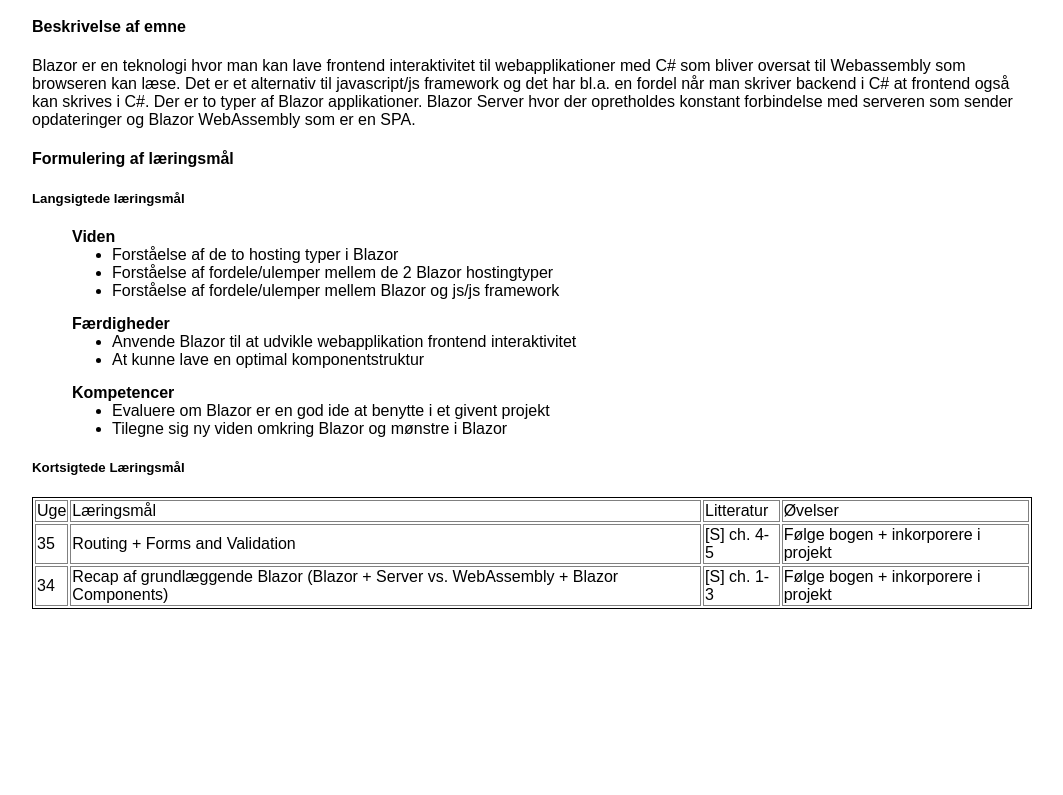
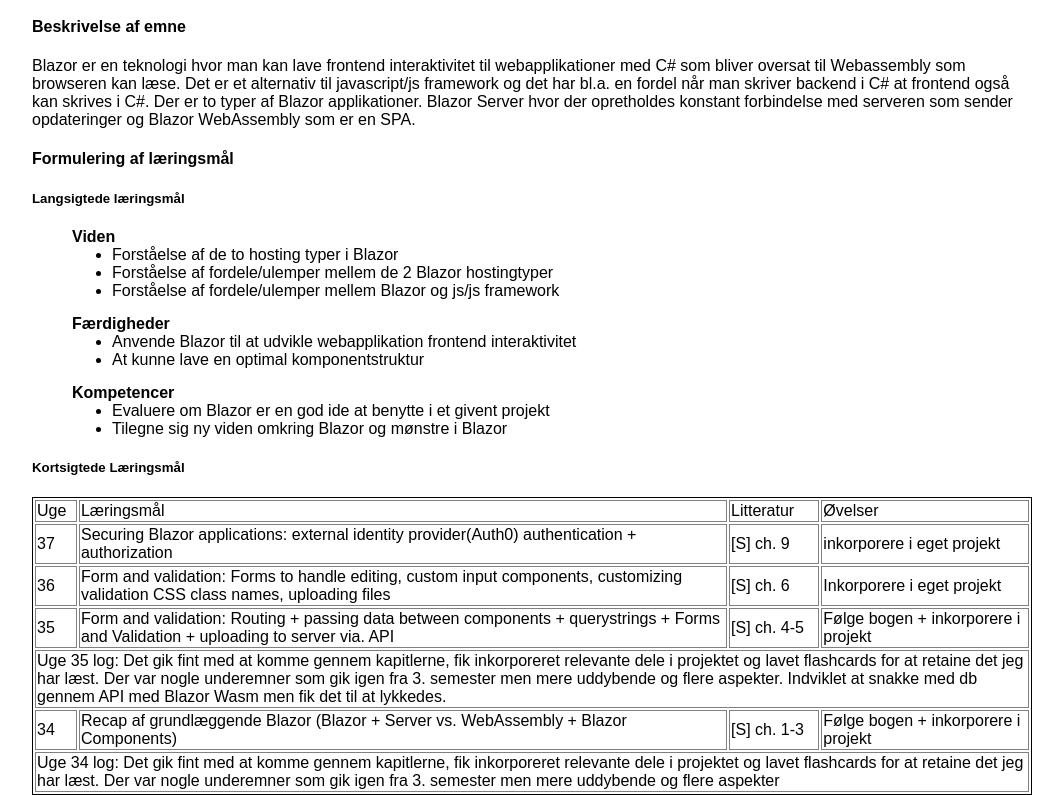
Before and after one commit to rarosenorn/rarosenorn.github.io, a plain HTML site: page blazor.html in a window 1280 px wide. Shown: the part 315-1110 px from the top of the page, without its empty margins (108-1171 px from the left). Before the commit the page ends 924 px from the top, so only its background shows below. Drawn offline with Linux system fonts and the light colour scheme.

Commit message:
updatering for uge 3+4 + algo læringsmål

```diff
--- a/blazor.html
+++ b/blazor.html
@@ -71,10 +71,27 @@
             </thead>
             <tbody>
                 <tr>
+                    <td>37</td>
+                    <td>Securing Blazor applications: external identity provider(Auth0) authentication + authorization</td>
+                    <td>[S] ch. 9</td>
+                    <td>inkorporere i eget projekt</td>
+                </tr>
+                <tr>
+                    <td>36</td>
+                    <td>Form and validation: Forms to handle editing, custom input components, customizing validation CSS class names, uploading files</td>
+                    <td>[S] ch. 6</td>
+                    <td>Inkorporere i eget projekt</td>
+                </tr>
+                <tr>
                     <td>35</td>
-                    <td>Routing + Forms and Validation</td>
+                    <td>Form and validation: Routing + passing data between components + querystrings + Forms and Validation + uploading to server via. API</td>
                     <td>[S] ch. 4-5</td>
                     <td>Følge bogen + inkorporere i projekt</td>
+                </tr>
+                <tr>
+                    <td colspan="4">Uge 35 log: Det gik fint med at komme gennem kapitlerne, fik inkorporeret relevante dele i projektet og
+                        lavet flashcards for at retaine det jeg har læst. Der var nogle underemner som gik igen fra 3. semester men mere uddybende
+                        og flere aspekter. Indviklet at snakke med db gennem API med Blazor Wasm men fik det til at lykkedes.</td>
                 </tr>
                 <tr>
                     <td>34</td>
@@ -82,6 +99,11 @@
                     <td>[S] ch. 1-3 </td>
                     <td>Følge bogen + inkorporere i projekt</td>
                 </tr>
+                <tr>
+                    <td colspan="4">Uge 34 log: Det gik fint med at komme gennem kapitlerne, fik inkorporeret relevante dele i projektet og
+                        lavet flashcards for at retaine det jeg har læst. Der var nogle underemner som gik igen fra 3. semester men mere uddybende
+                        og flere aspekter</td>
+                </tr>
             </tbody>
         </table>
     </main>
```
Also changed, not shown: algoritmer.html (+29 -1 lines).
